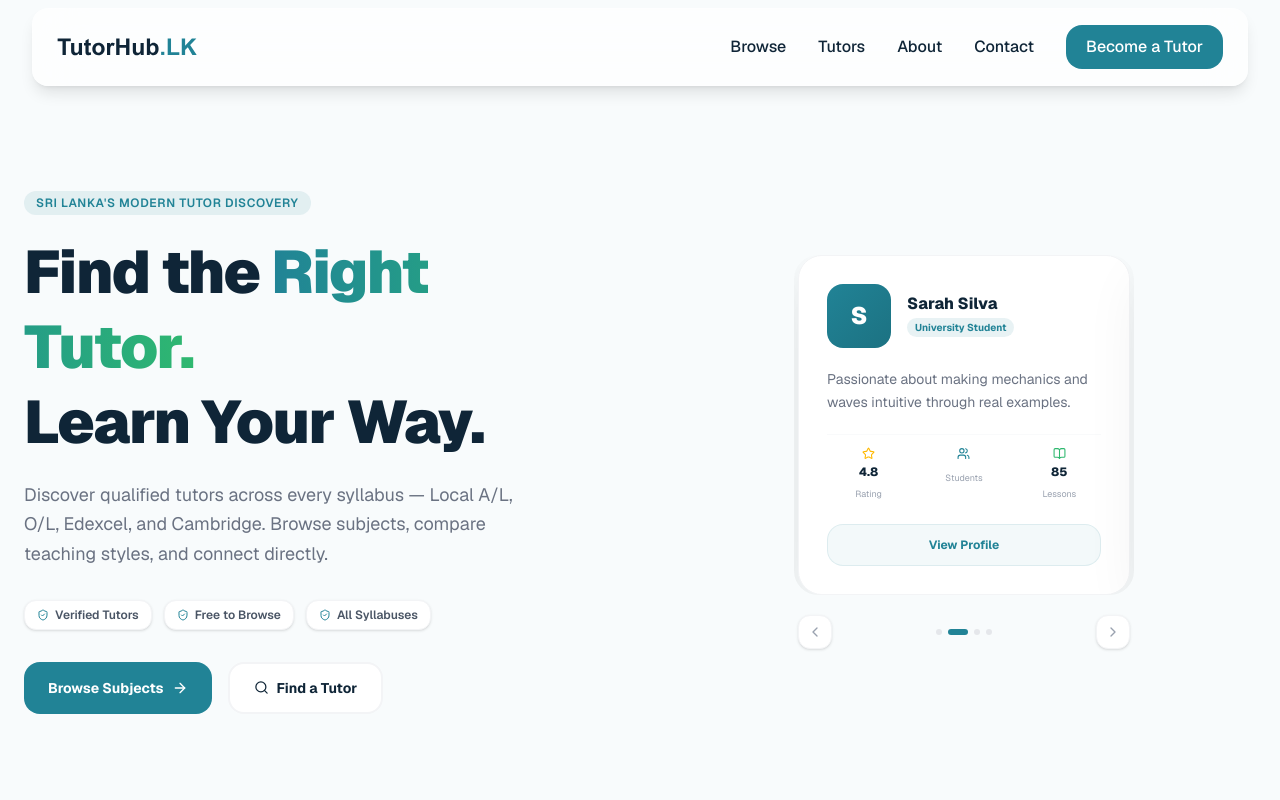
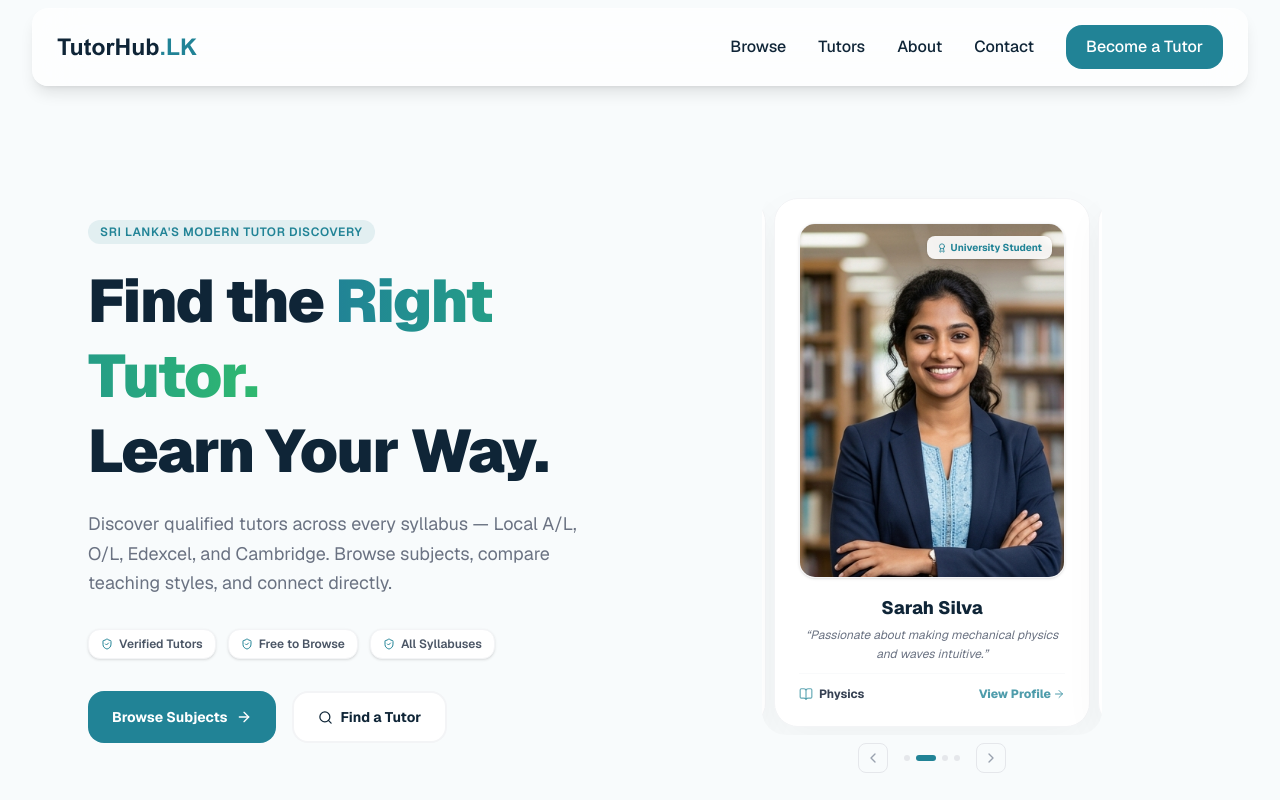
Before and after one commit to DinukaD-24/tutor-platform, a Next.js app: page / in a window 1280 px wide. Shown: the top 800 px of the page. Built offline with nearby package versions, Linux system fonts and the light colour scheme.

Commit message:
feat: update TutorCarousel component with improved layout, enhanced card design, and updated slogans

```diff
--- a/src/components/hero/TutorCarousel.jsx
+++ b/src/components/hero/TutorCarousel.jsx
@@ -2,17 +2,10 @@
 
 import { useState, useEffect } from "react";
 import { tutors } from "@/data/tutors";
-import { ChevronLeft, ChevronRight, Star, BookOpen, Users } from "lucide-react";
+import { BookOpen, Award, ArrowRight, ChevronLeft, ChevronRight } from "lucide-react";
 import Link from "next/link";
 
-const slogans = [
-    "Specialised in simplifying complex algebra and calculus for A/L students.",
-    "Passionate about making mechanics and waves intuitive through real examples.",
-    "Interactive programming lessons built around practical, exam-ready concepts.",
-    "Structured biology diagrams and memory techniques for fast revision.",
-];
-
-export default function TutorCarousel() {
+export default function TutorCarousel () {
     const [activeIndex, setActiveIndex] = useState(0);
 
     useEffect(() => {
@@ -22,68 +15,119 @@ export default function TutorCarousel() {
         return () => clearInterval(timer);
     }, []);
 
-    const prev = () => setActiveIndex((p) => (p - 1 + tutors.length) % tutors.length);
-    const next = () => setActiveIndex((p) => (p + 1) % tutors.length);
+    const prevSlide = () => {
+        setActiveIndex((prev) => (prev - 1 + tutors.length) % tutors.length);
+    };
+
+    const nextSlide = () => {
+        setActiveIndex((prev) => (prev + 1) % tutors.length);
+    };
+
+    const slogans = [
+        "Specialized in simplifying complex algebraic methods and geometry.",
+        "Passionate about making mechanical physics and waves intuitive.",
+        "Interactive programming lessons focusing on practical concepts.",
+        "Dedicated to structured biological diagrams and study methods."
+    ];
 
     return (
-        <div className="relative w-full max-w-[340px] mx-auto select-none">
+        <div className="relative w-full max-w-[340px] mx-auto flex flex-col items-center">
 
-            {/* Card Slider */}
-            <div className="overflow-hidden rounded-3xl">
+            {/* Carousel Frame */}
+            <div className="w-full overflow-hidden rounded-3xl p-2">
                 <div
                     className="flex transition-transform duration-700 ease-out"
                     style={{ transform: `translateX(-${activeIndex * 100}%)` }}
                 >
                     {tutors.map((tutor, idx) => {
-                        const isUni = tutor.tutorType?.toLowerCase().includes("uni");
+                        const isUni = tutor.tutorType.toLowerCase().includes("uni");
+
                         return (
-                            <div key={tutor.id} className="w-full shrink-0 px-1">
-                                <div className="bg-white rounded-3xl border border-gray-100 shadow-[0_20px_60px_rgba(0,0,0,0.06)] p-7 space-y-5">
+                            <div key={tutor.id} className="w-full shrink-0 flex justify-center px-1">
 
-                                    {/* Avatar + Name */}
-                                    <div className="flex items-center gap-4">
-                                        <div className={`w-16 h-16 rounded-2xl flex items-center justify-center text-2xl font-black text-white bg-gradient-to-br ${isUni ? "from-primary to-primary-dark" : "from-secondary to-emerald-600"} shrink-0`}>
-                                            {tutor.name.charAt(0)}
-                                        </div>
-                                        <div>
-                                            <h3 className="font-extrabold text-dark text-base leading-tight">{tutor.name}</h3>
-                                            <span className={`inline-flex mt-1 text-[10px] font-bold px-2 py-0.5 rounded-full ${isUni ? "bg-primary/10 text-primary" : "bg-secondary/10 text-secondary"}`}>
-                                                {tutor.tutorType}
-                                            </span>
-                                        </div>
+                                {/* Large Tutor Card */}
+                                <div className="
+                                    w-full
+                                    max-w-[320px]
+                                    bg-white
+                                    border
+                                    border-gray-100
+                                    rounded-3xl
+                                    p-6
+                                    shadow-[0_15px_40px_rgba(0,0,0,0.04)]
+                                    hover:shadow-[0_20px_50px_rgba(33,131,150,0.08)]
+                                    transition-all
+                                    duration-300
+                                    flex
+                                    flex-col
+                                    justify-between
+                                    items-center
+                                    text-center
+                                    relative
+                                ">
+                                    {/* Profile Pic - 3:4 aspect ratio */}
+                                    <div className="w-full aspect-[3/4] rounded-2xl overflow-hidden shadow-sm border border-gray-100 shrink-0 mb-4 relative">
+                                        {tutor.image ? (
+                                            <img
+                                                src={tutor.image}
+                                                alt={tutor.name}
+                                                className="w-full h-full object-cover"
+                                            />
+                                        ) : (
+                                            <div className="w-full h-full bg-gradient-to-tr from-primary to-primary-dark text-white flex items-center justify-center font-bold text-2xl">
+                                                {tutor.name.charAt(0)}
+                                            </div>
+                                        )}
+
+                                        {/* Overlay Badge */}
+                                        <span className={`
+                                            absolute
+                                            top-3
+                                            right-3
+                                            inline-flex
+                                            items-center
+                                            gap-1
+                                            text-[10px]
+                                            font-bold
+                                            px-2.5
+                                            py-1
+                                            rounded-lg
+                                            shadow-sm
+                                            backdrop-blur-md
+                                            bg-white/90
+                                            ${isUni ? 'text-primary' : 'text-secondary'}
+                                        `}>
+                                            <Award size={10} />
+                                            {tutor.tutorType}
+                                        </span>
                                     </div>
 
-                                    {/* Slogan */}
-                                    <p className="text-sm text-gray-500 leading-relaxed">
-                                        {slogans[idx] || tutor.bio?.slice(0, 100)}
-                                    </p>
+                                    {/* Name & Motto */}
+                                    <div className="w-full text-center">
+                                        <h3 className="font-extrabold text-lg text-dark">
+                                            {tutor.name}
+                                        </h3>
 
-                                    {/* Stats */}
-                                    <div className="grid grid-cols-3 gap-3 pt-3 border-t border-gray-50">
-                                        <div className="text-center">
-                                            <Star size={13} className="text-amber-400 mx-auto mb-1" />
-                                            <strong className="block text-xs font-extrabold text-dark">{tutor.rating}</strong>
-                                            <span className="text-[9px] text-gray-400">Rating</span>
-                                        </div>
-                                        <div className="text-center">
-                                            <Users size={13} className="text-primary mx-auto mb-1" />
-                                            <strong className="block text-xs font-extrabold text-dark">{tutor.students}</strong>
-                                            <span className="text-[9px] text-gray-400">Students</span>
-                                        </div>
-                                        <div className="text-center">
-                                            <BookOpen size={13} className="text-secondary mx-auto mb-1" />
-                                            <strong className="block text-xs font-extrabold text-dark">{tutor.lessonsCount}</strong>
-                                            <span className="text-[9px] text-gray-400">Lessons</span>
-                                        </div>
+                                        <p className="text-gray-500 text-xs leading-relaxed max-w-[280px] mx-auto mt-1 mb-2 italic">
+                                            &ldquo;{slogans[idx] || slogans[0]}&rdquo;
+                                        </p>
                                     </div>
 
-                                    {/* CTA */}
-                                    <Link
-                                        href={`/tutors/${tutor.id}`}
-                                        className="block w-full text-center py-3 bg-primary/5 hover:bg-primary text-primary hover:text-white font-bold text-xs rounded-2xl border border-primary/10 hover:border-primary transition-all duration-200"
-                                    >
-                                        View Profile
-                                    </Link>
+                                    {/* Subject & CTA */}
+                                    <div className="w-full pt-3 border-t border-gray-50 flex items-center justify-between text-xs">
+                                        <div className="flex items-center gap-1.5 text-gray-700">
+                                            <BookOpen size={14} className="text-primary/70" />
+                                            <span className="font-bold truncate max-w-[150px]">{tutor.subject}</span>
+                                        </div>
+                                        <Link
+                                            href={`/tutors/${tutor.id}`}
+                                            className="text-primary hover:text-primary-dark font-extrabold flex items-center gap-0.5 animate-pulse hover:animate-none"
+                                        >
+                                            View Profile
+                                            <ArrowRight size={12} />
+                                        </Link>
+                                    </div>
+
                                 </div>
                             </div>
                         );
@@ -91,27 +135,39 @@ export default function TutorCarousel() {
                 </div>
             </div>
 
-            {/* Controls */}
-            <div className="flex items-center justify-between mt-5 px-1">
-                <button onClick={prev} className="p-2 rounded-xl border border-gray-100 bg-white hover:border-primary/20 hover:text-primary text-gray-400 transition-all shadow-sm">
+            {/* Slider Dots & Navigation */}
+            <div className="flex items-center gap-4 mt-2">
+                <button
+                    onClick={prevSlide}
+                    className="p-1.5 rounded-lg border border-gray-200 text-gray-400 hover:text-primary hover:border-primary/30 transition-colors"
+                >
                     <ChevronLeft size={16} />
                 </button>
 
-                {/* Dots */}
-                <div className="flex items-center gap-1.5">
-                    {tutors.map((_, i) => (
+                <div className="flex gap-1.5">
+                    {tutors.map((_, idx) => (
                         <button
-                            key={i}
-                            onClick={() => setActiveIndex(i)}
-                            className={`h-1.5 rounded-full transition-all duration-300 ${i === activeIndex ? "w-5 bg-primary" : "w-1.5 bg-gray-200"}`}
+                            key={idx}
+                            onClick={() => setActiveIndex(idx)}
+                            className={`
+                                h-1.5
+                                rounded-full
+                                transition-all
+                                duration-300
+                                ${activeIndex === idx ? 'w-5 bg-primary' : 'w-1.5 bg-gray-200'}
+                            `}
                         />
                     ))}
                 </div>
 
-                <button onClick={next} className="p-2 rounded-xl border border-gray-100 bg-white hover:border-primary/20 hover:text-primary text-gray-400 transition-all shadow-sm">
+                <button
+                    onClick={nextSlide}
+                    className="p-1.5 rounded-lg border border-gray-200 text-gray-400 hover:text-primary hover:border-primary/30 transition-colors"
+                >
                     <ChevronRight size={16} />
                 </button>
             </div>
+
         </div>
     );
 }
--- a/src/components/home/HeroSection.jsx
+++ b/src/components/home/HeroSection.jsx
@@ -9,7 +9,7 @@ export default function HeroSection() {
                 <div className="absolute bottom-0 left-20 h-72 w-72 rounded-full bg-green-100 blur-3xl"/>
             </div>
 
-            <div className="max-w-7xl mx-auto px-6 py-20 md:py-28">
+            <div className="max-w-6xl mx-auto px-6 py-20 md:py-28">
                 <div className="grid grid-cols-1 lg:grid-cols-2 gap-16 items-center">
                     <HeroContent/>
                     <TutorCarousel/>
--- a/src/components/layout/Footer.jsx
+++ b/src/components/layout/Footer.jsx
@@ -37,12 +37,12 @@ export default function Footer() {
                         <p className="text-gray-500 text-sm leading-relaxed">
                             Connecting Sri Lankan students with qualified, verified tutors across local and international syllabuses.
                         </p>
+
                         {/* Social Icons */}
                         <div className="flex gap-2 pt-1">
                             {[
                                 { label: "Facebook", path: "M22 12c0-5.52-4.48-10-10-10S2 6.48 2 12c0 4.84 3.44 8.87 8 9.8V15H8v-3h2V9.5C10 7.57 11.57 6 13.5 6H16v3h-2c-.55 0-1 .45-1 1v2h3v3h-3v6.95c4.56-.93 8-4.96 8-9.75z" },
                                 { label: "Instagram", path: "M12 2.163c3.204 0 3.584.012 4.85.07 3.252.148 4.771 1.691 4.919 4.919.058 1.265.069 1.645.069 4.849 0 3.205-.012 3.584-.069 4.849-.149 3.225-1.664 4.771-4.919 4.919-1.266.058-1.644.07-4.85.07-3.204 0-3.584-.012-4.849-.07-3.26-.149-4.771-1.699-4.919-4.92-.058-1.265-.07-1.644-.07-4.849 0-3.204.013-3.583.07-4.849.149-3.227 1.664-4.771 4.919-4.919 1.266-.057 1.645-.069 4.849-.069zM12 0C8.741 0 8.333.014 7.053.072 2.695.272.273 2.69.073 7.052.014 8.333 0 8.741 0 12c0 3.259.014 3.668.072 4.948.2 4.358 2.618 6.78 6.98 6.98C8.333 23.986 8.741 24 12 24c3.259 0 3.668-.014 4.948-.072 4.354-.2 6.782-2.618 6.979-6.98.059-1.28.073-1.689.073-4.948 0-3.259-.014-3.667-.072-4.947-.196-4.354-2.617-6.78-6.979-6.98C15.668.014 15.259 0 12 0zm0 5.838a6.162 6.162 0 100 12.324 6.162 6.162 0 000-12.324zM12 16a4 4 0 110-8 4 4 0 010 8zm6.406-11.845a1.44 1.44 0 100 2.881 1.44 1.44 0 000-2.881z" },
-                                { label: "YouTube", path: "M23.498 6.186a3.016 3.016 0 00-2.122-2.136C19.505 3.545 12 3.545 12 3.545s-7.505 0-9.377.505A3.017 3.017 0 00.502 6.186C0 8.07 0 12 0 12s0 3.93.502 5.814a3.016 3.016 0 002.122 2.136c1.871.505 9.376.505 9.376.505s7.505 0 9.377-.505a3.015 3.015 0 002.122-2.136C24 15.93 24 12 24 12s0-3.93-.502-5.814zM9.545 15.568V8.432L15.818 12l-6.273 3.568z" },
                             ].map((social) => (
                                 <a key={social.label} href="#" aria-label={social.label} className="w-8 h-8 rounded-lg bg-white border border-gray-100 text-gray-400 hover:text-primary hover:border-primary/20 flex items-center justify-center transition-colors">
                                     <svg className="w-3.5 h-3.5 fill-current" viewBox="0 0 24 24">
```
